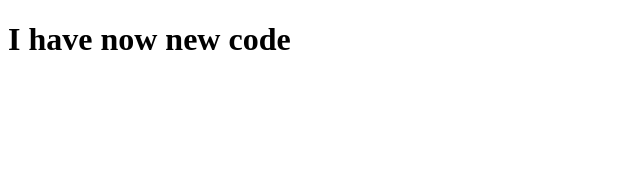
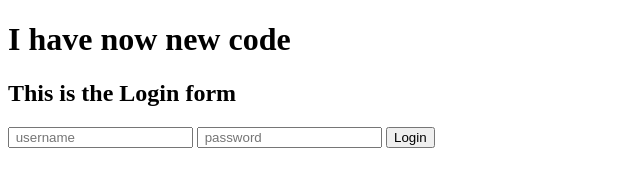
Before and after one commit to AdibulHaque/rabbil-Git, a plain HTML site: page index.html in a window 1280 px wide. Shown: the whole page, without its empty margins (0-640 px from the left). Drawn offline with Linux system fonts and the light colour scheme.

Commit message:
login form create

```diff
--- a/index.html
+++ b/index.html
@@ -7,5 +7,11 @@
   </head>
   <body>
     <h1>I have now new code</h1>
+    <h2>This is the Login form</h2>
+    <form>
+      <input type="text" placeholder=" username " />
+      <input type="password" placeholder=" password " />
+      <button>Login</button>
+    </form>
   </body>
 </html>
```
